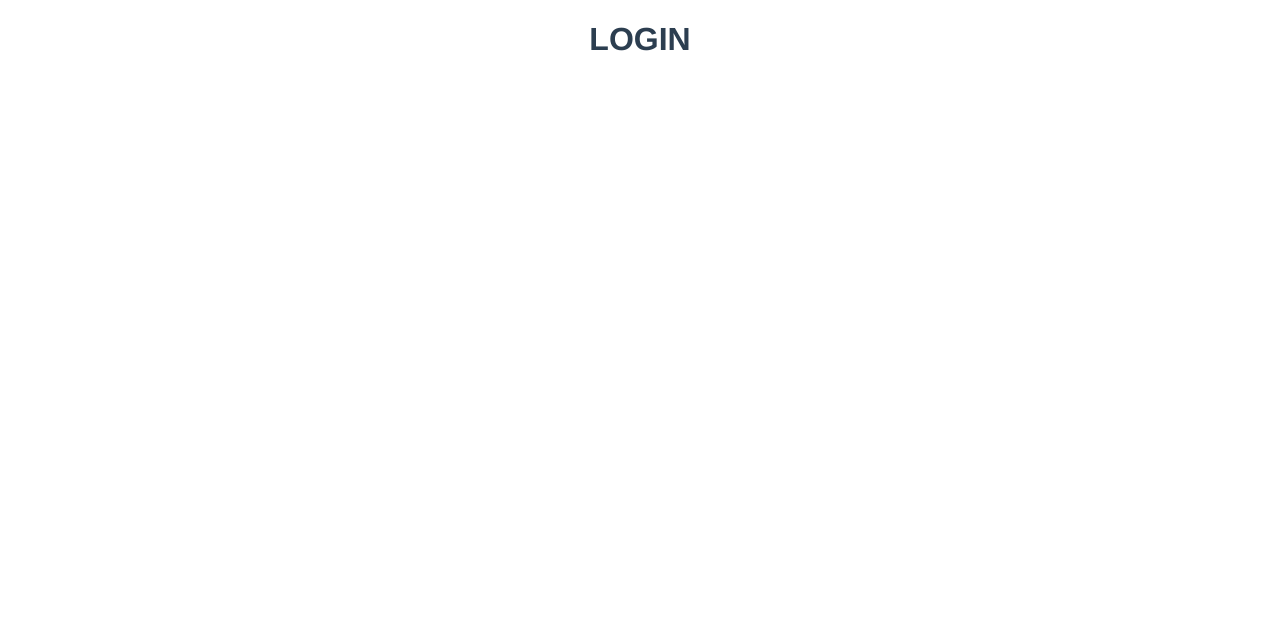
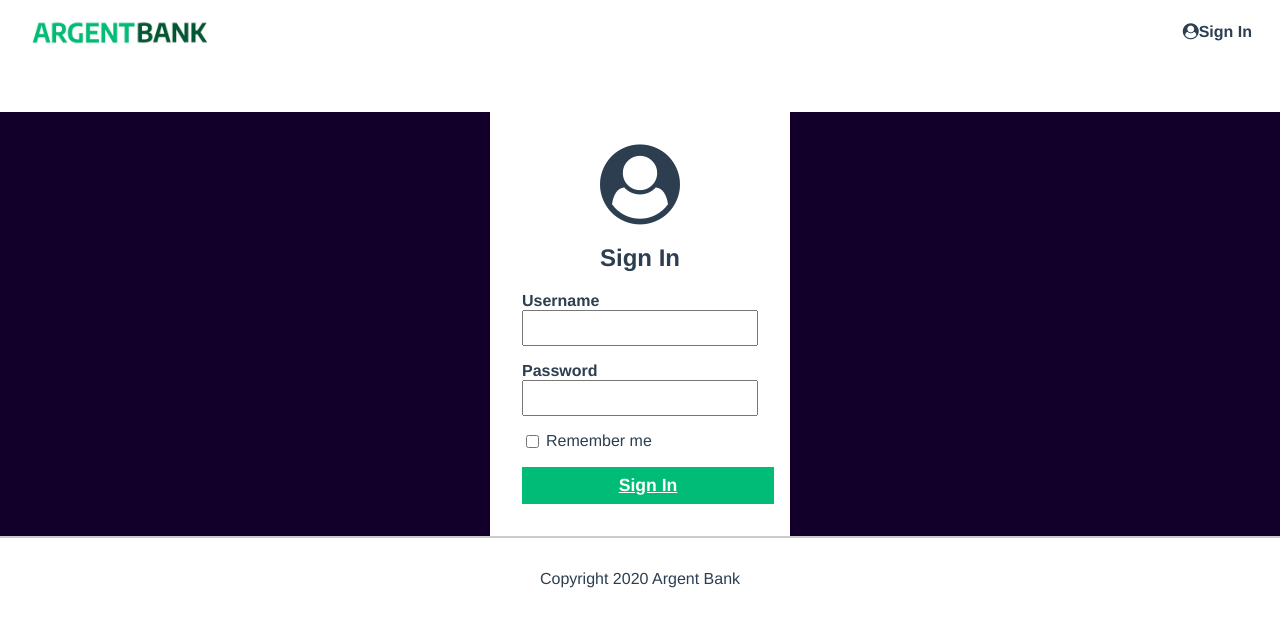
Before and after one commit to ChimdaProjects/ArgentBank, a React (Create React App) app: page /signin in a window 1280 px wide. Shown: the top 626 px of the page. Built offline with nearby package versions, Linux system fonts and the light colour scheme.

Commit message:
static page login and components : signin

```diff
--- /dev/null
+++ b/src/components/SignIn/SignIn.jsx
@@ -0,0 +1,41 @@
+
+import "./signin.scss"
+
+const SignIn = () => {
+    return (
+
+        <main className="main bg-dark">
+            <section className="sign-in-content">
+                <i className="fa fa-user-circle sign-in-icon"></i>
+                <h1>Sign In</h1>
+                <form>
+                <div className="input-wrapper">
+                    <label htmlFor="username">Username</label>
+                    <input type="text" id="username" />
+                </div>
+                <div className="input-wrapper">
+                    <label htmlFor="password">
+                        Password
+                    </label>
+                    <input type="password" id="password" />
+                </div>
+                <div className="input-remember">
+                    <input type="checkbox" id="remember-me" />
+                    <label htmlFor="remember-me">
+                        Remember me
+                    </label>
+                </div>
+                {/*PLACEHOLDER DUE TO STATIC SITE */}
+                <a href="./user.html" className="sign-in-button">Sign In</a>
+                {/*<!-- SHOULD BE THE BUTTON BELOW -->*/}
+                {/*<!-- <button class="sign-in-button">Sign In</button> -->*/}
+                {/*<!--  -->*/}
+                </form>
+        </section>
+    </main>
+    )
+
+
+}
+
+export default SignIn;
--- /dev/null
+++ b/src/components/SignIn/signin.scss
@@ -0,0 +1,57 @@
+.main {
+    flex: 5;
+  }
+
+  .bg-dark {
+    background-color: #12002b;
+  }
+
+
+.sign-in-button {
+    display: block;
+    width: 100%;
+    padding: 8px;
+    font-size: 1.1rem;
+    font-weight: bold;
+    margin-top: 1rem;
+    border-color: #00bc77;
+    background-color: #00bc77;
+    color: #fff;
+  }
+
+  .sign-in-content {
+    box-sizing: border-box;
+    background-color: white;
+    width: 300px;
+    margin: 0 auto;
+    margin-top: 3rem;
+    padding: 2rem;
+  }
+
+  .sign-in-icon {
+    font-size: 5rem;
+  }
+
+  .input-remember {
+    display: flex;
+  }
+
+  .input-remember label {
+    margin-left: 0.25rem;
+  }
+
+  .input-wrapper {
+    display: flex;
+    flex-direction: column;
+    text-align: left;
+    margin-bottom: 1rem;
+  }
+
+  .input-wrapper label {
+    font-weight: bold;
+  }
+
+  .input-wrapper input {
+    padding: 5px;
+    font-size: 1.2rem;
+  }
--- a/src/pages/Login/Login.jsx
+++ b/src/pages/Login/Login.jsx
@@ -1,7 +1,14 @@
+import NavBar from "../../components/NavBar/NavBar";
+import SignIn from "../../components/SignIn/SignIn";
+import Footer from "../../components/Footer/Footer";
+
+
 const Login = () => {
     return (
         <div>
-            <h1>LOGIN</h1>
+            <NavBar />
+            <SignIn />
+            <Footer />
         </div>
     )
 }
```
